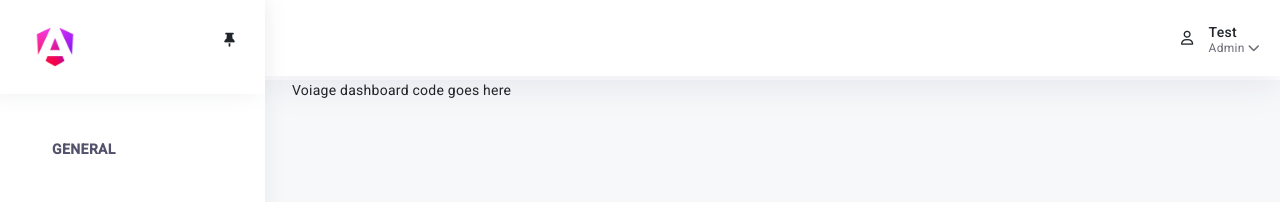
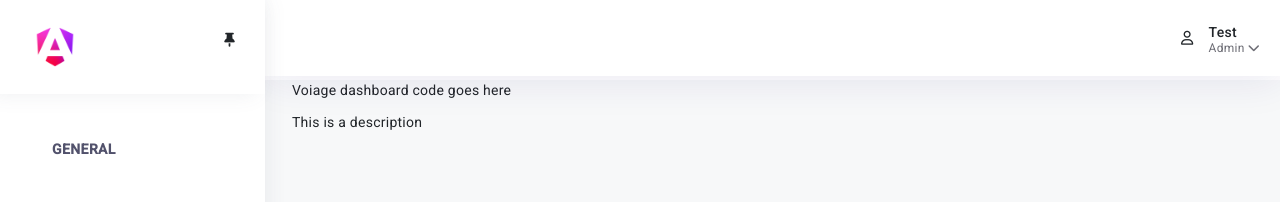
Before and after one commit to VoiageTripPlanner/TripPlannerFrontend, an Angular app: page /app/dashboard in a window 1280 px wide. Shown: the top 202 px of the page. Built offline with nearby package versions, Linux system fonts and the light colour scheme; sample sign-in values are in the browser's storage.

Commit message:
Second test.

```diff
--- a/src/app/pages/dashboard/dashboard.component.html
+++ b/src/app/pages/dashboard/dashboard.component.html
@@ -1 +1,2 @@
 <p>Voiage dashboard code goes here</p>
+<p>This is a description</p>
```
